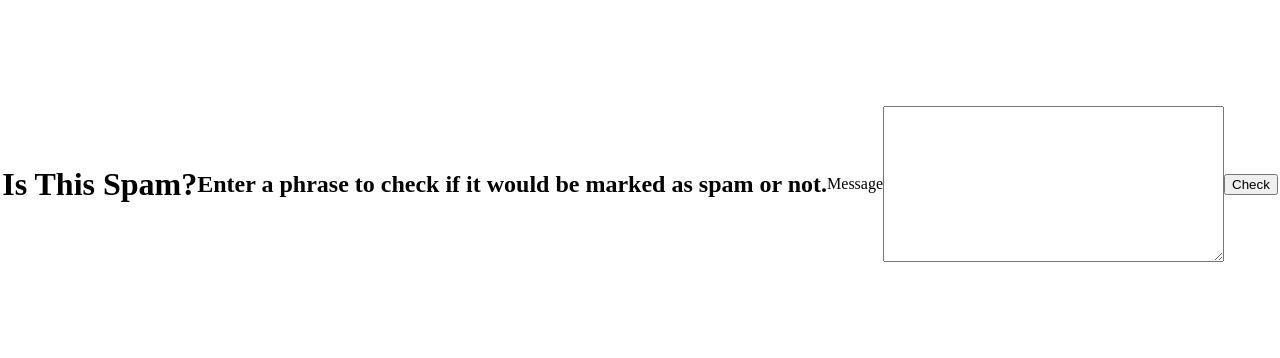
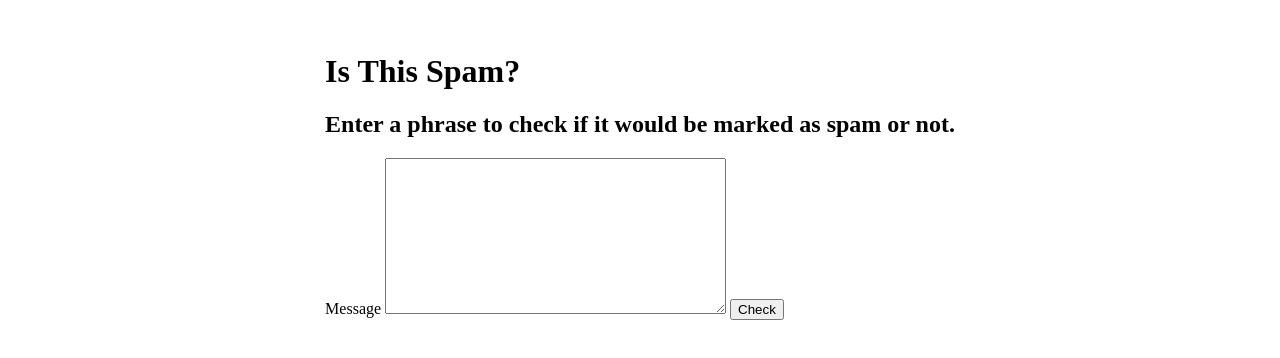
Before and after one commit to Robodlan/isSpam, a website: page index.html in a window 1280 px wide. Shown: the part 216-574 px from the top of the page. Drawn offline with Linux system fonts and the light colour scheme.

Commit message:
Display flex

```diff
--- a/index.html
+++ b/index.html
@@ -8,6 +8,7 @@
 </head>
 <body>
     <main id="main" class="main">
+        <div class="container">
             <h1>Is This Spam?</h1>
             <h2>Enter a phrase to check if it would be marked as spam or not.</h2>
 
@@ -23,6 +24,9 @@
         </textarea>
         <button id="btn" class="btn">Check</button>
         <p id="result" class="result"></p>
+
+        </div>
+
     </main>
     <script src="script.js" ></script>
 </body>
--- a/script.js
+++ b/script.js
@@ -4,7 +4,9 @@
 
 
 const helpRegex = /please help | assist me/i
-const isSpam = (msg) => helpRegex.test(msg)
+const dollarRegex = /dollars/i
+const denyList = [helpRegex, dollarRegex]
+const isSpam = (msg) => denyList.some(regex => regex.test(msg))
 
 btn.addEventListener("click", () =>{
    console.log(isSpam);
@@ -16,5 +18,4 @@
   "Oh no! This looks like a spam message." :
   "This message does not seem to contain any spam."
   text.value = ""
-
 })
```
Lines whose indentation alone changed are shown as unchanged.
